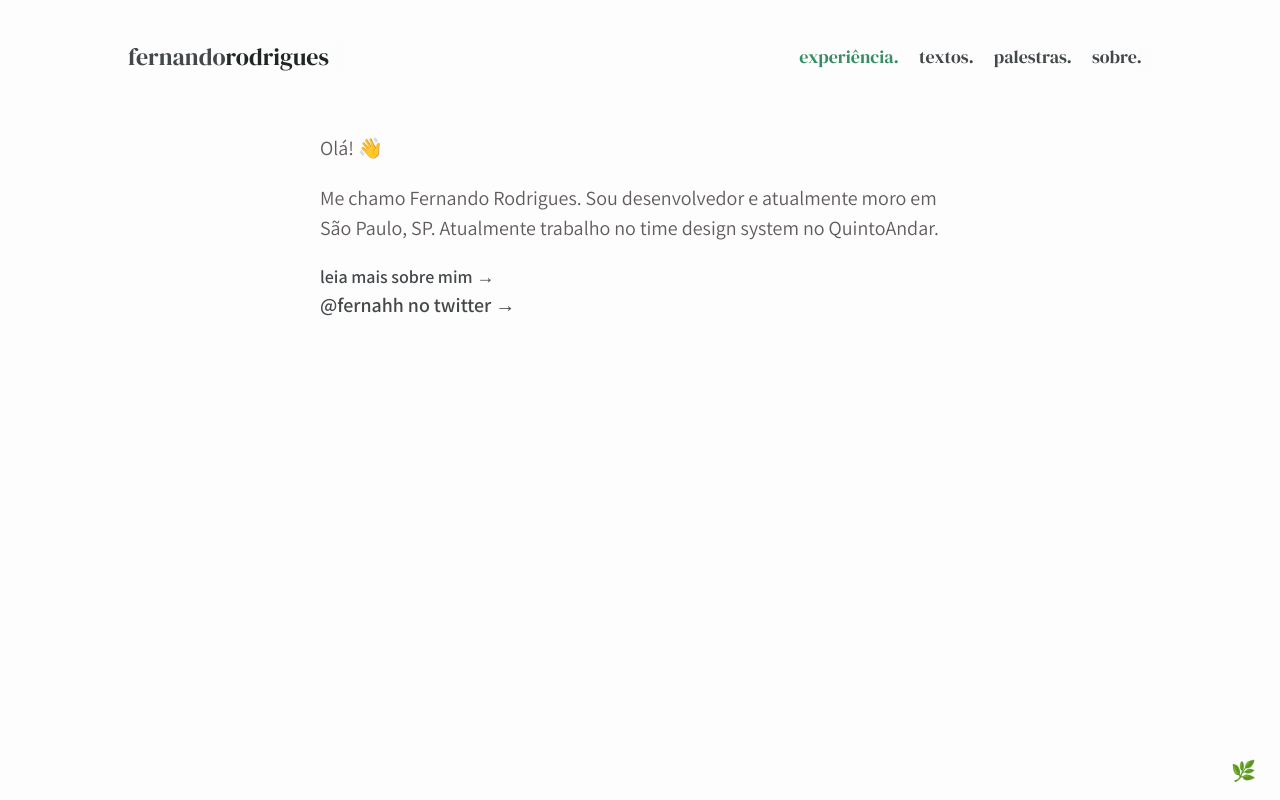
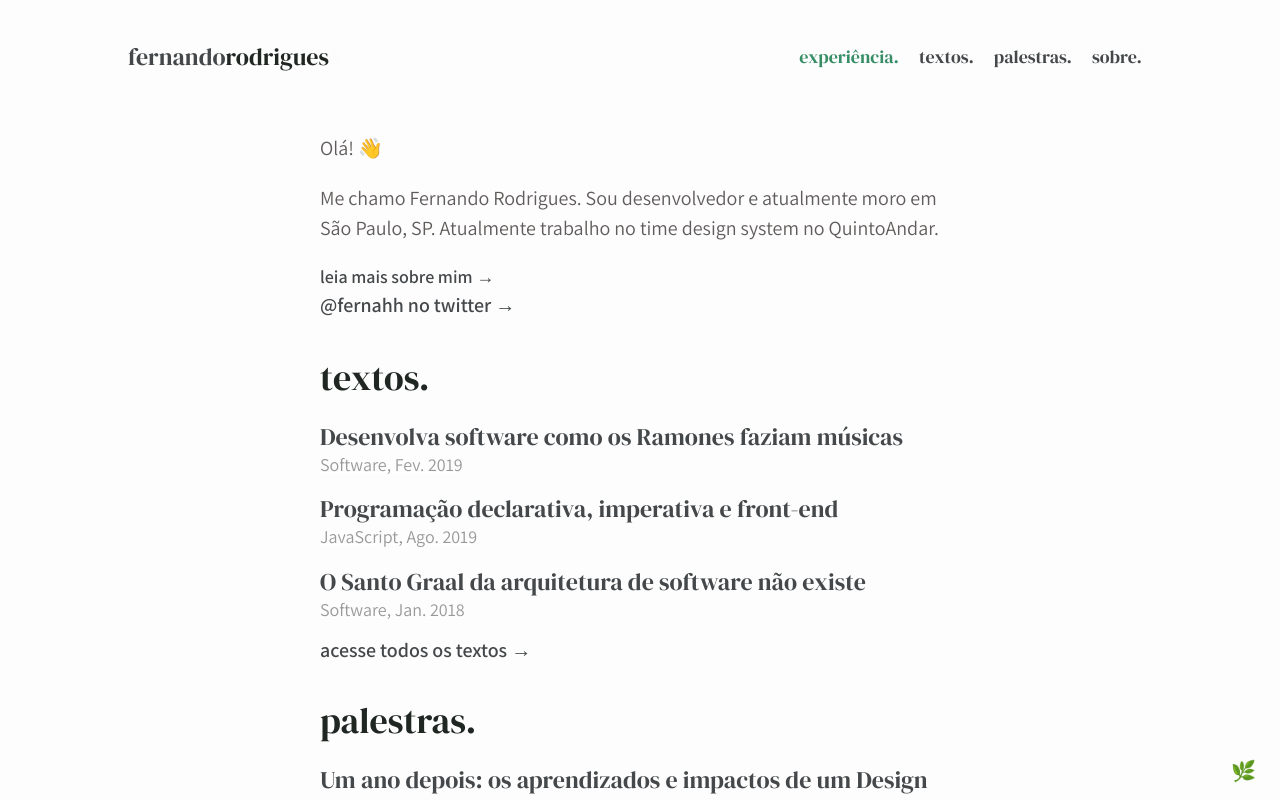
Before and after one commit to fernahh/fernahh.github.io, a Next.js app: page / in a window 1280 px wide. Shown: the top 800 px of the page. Built offline with nearby package versions, Linux system fonts and the light colour scheme.

Commit message:
Add content sections

```diff
--- a/components/arrow-link/arrow-link.module.css
+++ b/components/arrow-link/arrow-link.module.css
@@ -2,4 +2,9 @@
   color: var(--color-base);
   font-weight: var(--font-weight-semi-bold);
   text-decoration: none;
+  text-transform: lowercase;
 }
+
+.arrow-link a:after {
+  content: ' \2192';
+}
--- a/components/banner/banner.js
+++ b/components/banner/banner.js
@@ -17,12 +17,12 @@ export const Banner = () => (
             href="http://google.com"
             title="Link para a página com detalhes sobre mim"
           >
-            leia mais sobre mim →
+            Leia mais sobre mim
           </ArrowLink>
         </P>
         <P>
           <ArrowLink href="https://twitter.com/fernahh">
-            @fernahh no twitter →
+            @fernahh no twitter
           </ArrowLink>
         </P>
       </div>
--- a/components/content-section/content-section.js
+++ b/components/content-section/content-section.js
@@ -1,14 +1,13 @@
 import { Summary } from 'components/summary'
 import { H2 } from 'components/heading'
+import { ArrowLink } from 'components/arrow-link'
 import styles from './content-section.module.css'
 
-// DIVIDIR posts em outra coluna
-export const ContentSection = ({ list, resume, title }) => (
+export const ContentSection = ({ list, title, readMore }) => (
   <section className={styles['content-section']}>
     <H2>{title}</H2>
-    <p className={styles['content-section-resume']}>{resume}</p>
     <ul className={styles['content-section-list']}>
-      {list.map((item) => (
+      {list.slice(0, 3).map((item) => (
         <li key={item.id} className={styles['content-section-item']}>
           <Summary
             category={item.category}
@@ -19,5 +18,6 @@ export const ContentSection = ({ list, resume, title }) => (
         </li>
       ))}
     </ul>
+    <ArrowLink href={readMore.href}>{readMore.text}</ArrowLink>
   </section>
 )
--- a/components/content-section/content-section.module.css
+++ b/components/content-section/content-section.module.css
@@ -1,14 +1,16 @@
 .content-section {
   margin: auto;
+  margin-top: var(--size-extra-large);
   margin-bottom: var(--sizes-extra-large);
   max-width: var(--viewport-max-width);
 }
 
-.content-section-resume {
-  /* color: var(--color-grey); */
-  /* font-size: var(--font-size-base); */
-  color: #615c5c;
-  font-size: 24px;
+.content-section h2 {
+  text-transform: lowercase;
+}
+
+.content-section h2:after {
+  content: '.';
 }
 
 .content-section-list {
--- a/components/global-styles/theme.css
+++ b/components/global-styles/theme.css
@@ -21,6 +21,7 @@
   --font-size-extra-small: 15px;
   --font-size-small: 18px;
   --font-size-base: 20px;
+  --font-size-medium: 24px;
 
   --font-weight-regular: 400;
   --font-weight-semi-bold: 600;
--- a/components/heading/heading.module.css
+++ b/components/heading/heading.module.css
@@ -7,18 +7,16 @@
   margin-top: 0;
   margin-bottom: 1.5rem;
   color: var(--color-black);
-  font-weight: 700;
-  letter-spacing: -0.025em;
+  font-weight: var(--font-weight-regular);
   line-height: 1em;
 }
 
 .heading-h1 {
-  /* font-size: 52px; */
   font-size: 3rem;
 }
 
 .heading-h2 {
-  font-size: 2.5rem;
+  font-size: 2.25rem;
 }
 
 .heading-h3 {
--- a/components/post-content-section/post-content-section.js
+++ b/components/post-content-section/post-content-section.js
@@ -1,10 +1,13 @@
 import { ContentSection } from 'components/content-section'
-import stories from 'data/stories'
+import posts from 'data/posts'
 
 export const PostContentSection = () => (
   <ContentSection
-    title="Ensaios"
-    list={stories}
-    resume="Breves reflexões sobre software através de pensamentos livres de um desenvolvedor."
+    title="Textos"
+    list={posts}
+    readMore={{
+      href: 'https://google.com',
+      text: 'Acesse todos os textos',
+    }}
   />
 )
--- a/components/summary/summary.module.css
+++ b/components/summary/summary.module.css
@@ -7,8 +7,14 @@
 .summary-link {
   display: inline-block;
   margin: 0;
-  color: var(--color-link);
-  font-size: var(--font-size-base);
+  color: var(--color-base);
+  font-family: var(--font-family-secondary);
+  font-size: var(--font-size-medium);
+  font-weight: var(--font-weight-regular);
   text-decoration: none;
   box-sizing: border-box;
 }
+
+.summary-link:hover {
+  color: var(--color-primary);
+}
--- a/components/talks-content-section/talks-content-section.js
+++ b/components/talks-content-section/talks-content-section.js
@@ -2,5 +2,12 @@ import talks from 'data/talks'
 import { ContentSection } from 'components/content-section'
 
 export const TalksContentSection = () => (
-  <ContentSection title="Palestras" list={talks} />
+  <ContentSection
+    title="Palestras"
+    list={talks}
+    readMore={{
+      href: 'https://google.com',
+      text: 'Acesse todas as palestras',
+    }}
+  />
 )
--- a/components/time/time.module.css
+++ b/components/time/time.module.css
@@ -1,6 +1,7 @@
 .time {
   color: var(--color-grey);
-  font-size: var(--font-size-extra-small);
+  font-size: var(--font-size-small);
+  line-height: 1.3em;
   text-decoration: underline;
   text-decoration-color: var(--color-white);
   text-transform: capitalize;
--- a/pages/index.js
+++ b/pages/index.js
@@ -1,9 +1,13 @@
 import { Banner } from 'components/banner'
 import { Page } from 'components/page'
+import { PostContentSection } from 'components/post-content-section'
+import { TalksContentSection } from 'components/talks-content-section'
 
 const Index = () => (
   <Page fullWidth>
     <Banner />
+    <PostContentSection />
+    <TalksContentSection />
   </Page>
 )
 
```
Also changed, not shown: data/posts.json (renamed from data/stories.json).
